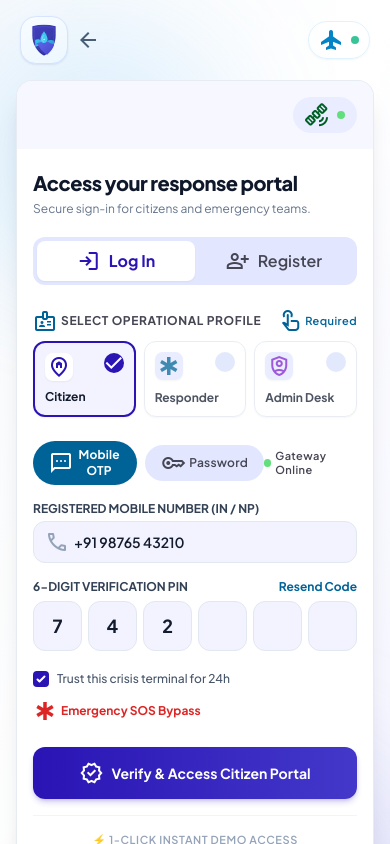
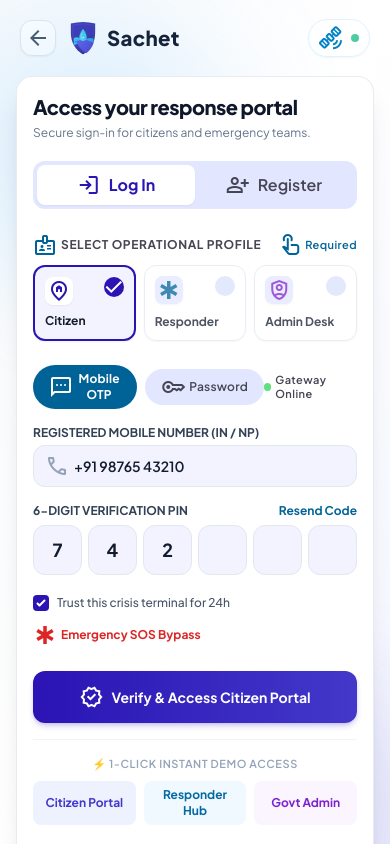
Before and after one commit to sagarx16/Sachet, a Next.js app: page /login in a window 390 px wide. Shown: the top 844 px of the page. Built offline with nearby package versions, Linux system fonts and the light colour scheme.

Commit message:
Fix mobile login scrolling and header

```diff
--- a/app/globals.css
+++ b/app/globals.css
@@ -9,7 +9,7 @@
     padding: 0;
   }
   body {
-    overscroll-behavior: none;
+    overscroll-behavior-y: auto;
     font-family: 'Plus Jakarta Sans', system-ui, -apple-system, sans-serif;
   }
 }
--- a/app/login/page.jsx
+++ b/app/login/page.jsx
@@ -52,19 +52,17 @@ export default function LoginPage() {
   return (
     <main className="w-full min-h-[100svh] overflow-x-hidden bg-gradient-to-br from-slate-50 via-white to-indigo-50/60 flex flex-col justify-start sm:justify-center items-center px-4 sm:px-6 py-4 sm:py-8">
       {/* Back to Home & Sat Uplink */}
-      <div className="w-full max-w-xl flex flex-wrap items-center justify-between gap-3 mb-4 px-1 sm:px-2">
+      <div className="w-full max-w-xl flex items-center gap-3 mb-4 px-1 sm:px-2">
         <Link
           href="/"
-          className="inline-flex min-w-0 items-center gap-2 text-sm font-semibold text-slate-600 hover:text-primary transition-colors"
+          aria-label="Back to Overview"
+          className="inline-flex h-9 w-9 shrink-0 items-center justify-center rounded-xl border border-slate-200 bg-white text-slate-600 shadow-sm hover:text-primary transition-colors"
         >
-          <span className="flex h-12 w-12 shrink-0 items-center justify-center rounded-2xl border border-indigo-100 bg-white shadow-sm shadow-indigo-900/10">
-            <BrandMark compact className="scale-[0.72]" />
-          </span>
           <span className="material-symbols-outlined text-[18px]">arrow_back</span>
-          <span className="hidden sm:inline">Back to Overview</span>
         </Link>
-        <div className="flex items-center gap-2 rounded-full border border-sky-100 bg-white/80 px-2.5 py-1.5 shadow-sm shadow-sky-900/5">
-          <span className="material-symbols-outlined text-[18px] text-sky-600">flight</span>
+        <BrandMark className="min-w-0 scale-75 origin-left sm:scale-100" />
+        <div className="ml-auto flex shrink-0 items-center gap-2 rounded-full border border-sky-100 bg-white/80 px-2.5 py-1.5 shadow-sm shadow-sky-900/5">
+          <span className="material-symbols-outlined text-[18px] text-sky-600">satellite_alt</span>
           <span className="hidden sm:inline text-[10px] font-bold uppercase tracking-wider text-slate-500">Falcon Relay</span>
           <span className="h-2 w-2 rounded-full bg-emerald-500 animate-pulse"></span>
         </div>
@@ -78,7 +76,7 @@ export default function LoginPage() {
         {/* Card */}
         <div className="relative w-full bg-surface-container-lowest rounded-2xl shadow-xl shadow-slate-900/10 overflow-hidden p-4 sm:p-6 md:p-8 border border-slate-200/80">
           {/* Header */}
-          <div className="flex items-center justify-end pb-4 mb-5 bg-surface-container-low/60 -mx-4 sm:-mx-6 md:-mx-8 -mt-4 sm:-mt-6 md:-mt-8 px-4 sm:px-6 md:px-8 pt-4 sm:pt-5">
+          <div className="hidden sm:flex items-center justify-end pb-4 mb-5 bg-surface-container-low/60 -mx-4 sm:-mx-6 md:-mx-8 -mt-4 sm:-mt-6 md:-mt-8 px-4 sm:px-6 md:px-8 pt-4 sm:pt-5">
             <div className="flex items-center gap-space-xs bg-surface-container px-space-sm py-1.5 rounded-full">
               <span className="material-symbols-outlined text-tertiary-container text-[18px]">satellite_alt</span>
               <span className="font-label-sm text-label-sm text-on-surface-variant hidden sm:inline font-semibold">SAT-SYNC LIVE</span>
```
